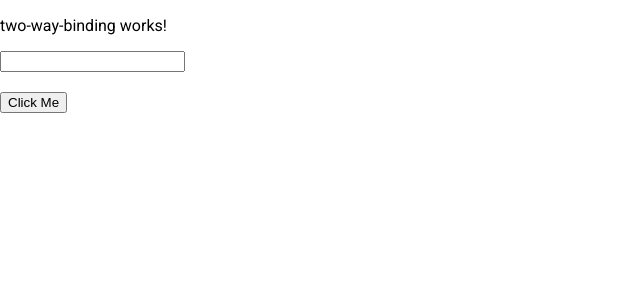
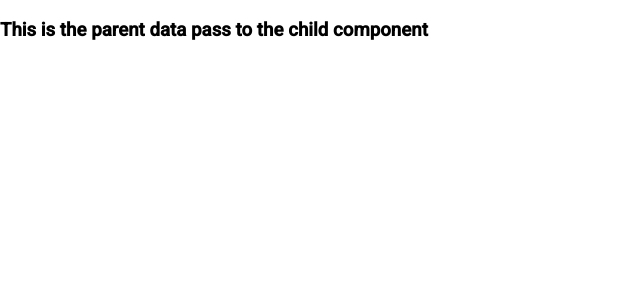
Before and after one commit to ui-vivek/angular-practice, an Angular app: page / in a window 1280 px wide. Shown: the top 300 px of the page, without its empty margins (0-640 px from the left). Built offline with nearby package versions, Linux system fonts and the light colour scheme.

Commit message:
send data from pranet to child

```diff
--- a/src/app/app.component.html
+++ b/src/app/app.component.html
@@ -27,4 +27,5 @@
 
   <!-- <app-to-do-list [item]="data" ></app-to-do-list> -->
   <!-- <button (click)="updateData()">Change Value</button> -->
-  <app-two-way-binding></app-two-way-binding>
+  <!-- <app-two-way-binding></app-two-way-binding> -->
+  <app-parent></app-parent>
--- a/src/app/app.module.ts
+++ b/src/app/app.module.ts
@@ -18,6 +18,8 @@ import { MatSlideToggleModule } from '@angular/material/slide-toggle';
 import { MatButtonModule } from '@angular/material/button';
 import { ToDoListComponent } from './to-do-list/to-do-list.component';
 import { TwoWayBindingComponent } from './two-way-binding/two-way-binding.component';
+import { ParentComponent } from './parent/parent.component';
+import { DataShearingModule } from './data-shearing/data-shearing.module';
 
 @NgModule({
   declarations: [
@@ -34,13 +36,15 @@ import { TwoWayBindingComponent } from './two-way-binding/two-way-binding.compon
     FormComponent,
     ToDoListComponent,
     TwoWayBindingComponent,
+    ParentComponent,
   ],
   imports: [
     BrowserModule,
     FormsModule,
     BrowserAnimationsModule,
     MatSlideToggleModule,
-    MatButtonModule
+    MatButtonModule,
+    DataShearingModule
   ],
   providers: [],
   bootstrap: [AppComponent],
--- /dev/null
+++ b/src/app/data-shearing/child/child.component.html
@@ -0,0 +1 @@
+<h3>{{item}}</h3>
--- /dev/null
+++ b/src/app/parent/parent.component.html
@@ -0,0 +1 @@
+<app-child [item]="currentItem"></app-child>
--- /dev/null
+++ b/src/app/parent/parent.component.ts
@@ -0,0 +1,10 @@
+import { Component } from '@angular/core';
+
+@Component({
+  selector: 'app-parent',
+  templateUrl: './parent.component.html',
+  styleUrls: ['./parent.component.css']
+})
+export class ParentComponent {
+  currentItem = "This is the parent data pass to the child component"
+}
```
Also changed, not shown: src/app/data-shearing/child/child.component.ts (added, +10 -0 lines), src/app/data-shearing/data-shearing.module.ts (added, +10 -0 lines), src/app/data-shearing/child/child.component.css (added), src/app/parent/parent.component.css (added), 2 other files (tests, documents, lock files or other folders).
